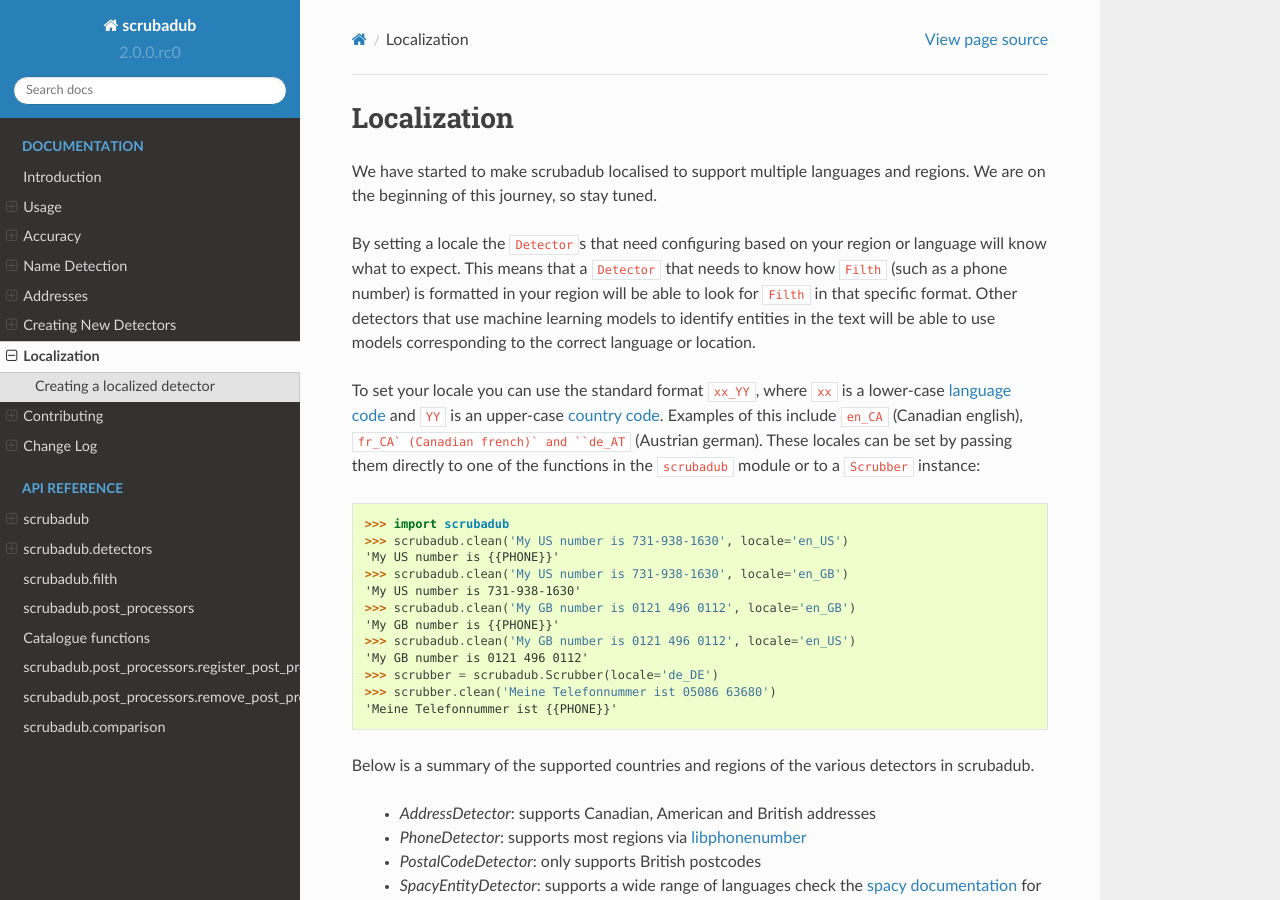
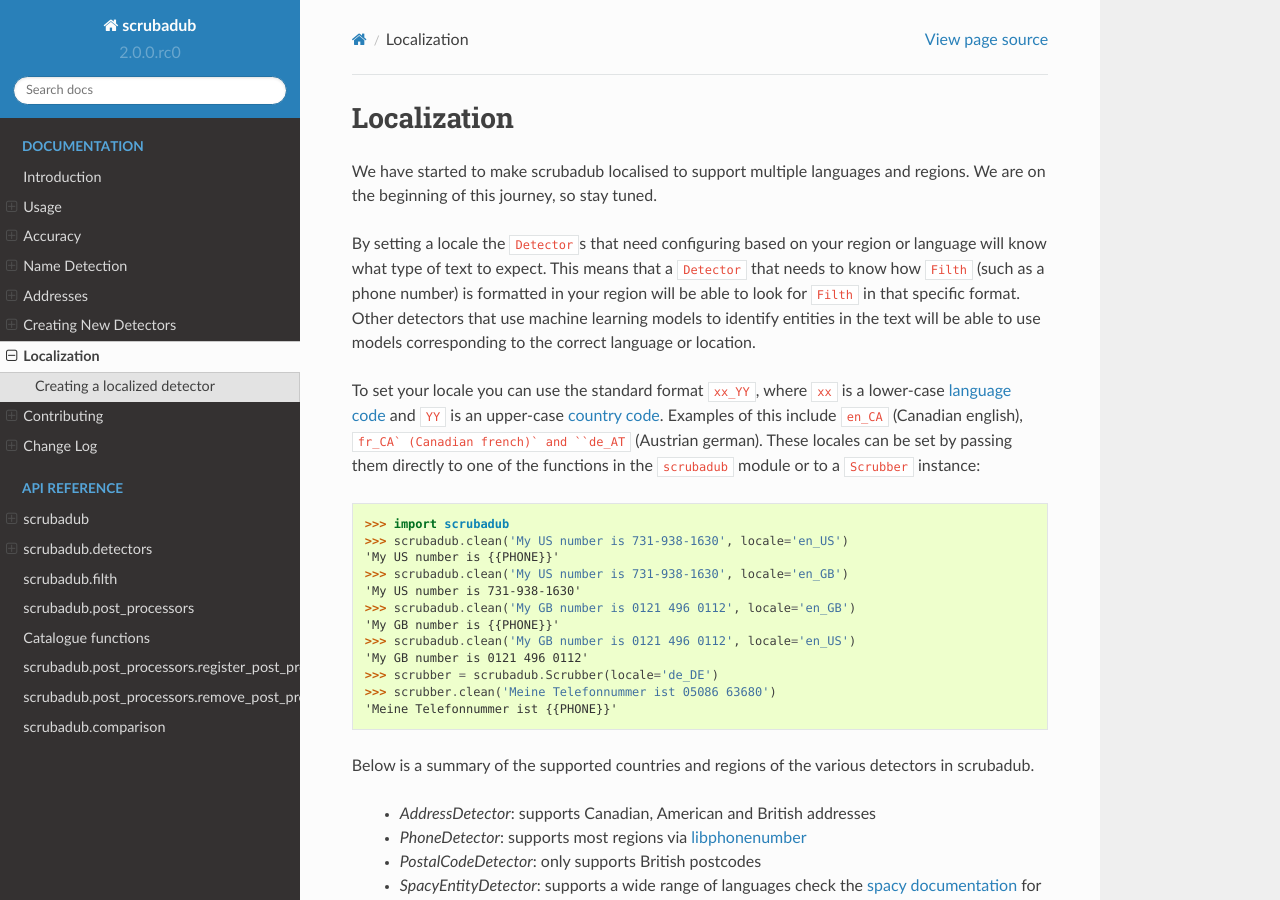
Before and after one commit to LeapBeyond/scrubadub, a Sphinx documentation site: the page built from docs/localization.rst, in a window 1280 px wide and 900 px high. Built offline with Sphinx 7.4.7 and the Read the Docs theme 2.0.0, drawn with Linux system fonts in a browser that asks for light colours; some of the changed lines change nothing that is shown; some of the changed text lies outside the part shown.

Commit message:
ensure examples run and improve wording

```diff
--- a/docs/localization.rst
+++ b/docs/localization.rst
@@ -7,7 +7,7 @@
 We have started to make scrubadub localised to support multiple languages and regions.
 We are on the beginning of this journey, so stay tuned.
 
-By setting a locale the ``Detector``\ s that need configuring based on your region or language will know what to expect.
+By setting a locale the ``Detector``\ s that need configuring based on your region or language will know what type of text to expect.
 This means that a ``Detector`` that needs to know how  ``Filth`` (such as a phone number) is formatted in your
 region will be able to look for ``Filth`` in that specific format.
 Other detectors that use machine learning models to identify entities in the text will be able to use models
@@ -68,7 +68,7 @@
 
 .. code:: pycon
 
-    >>> import scrubadub
+    >>> import scrubadub, re
 
     >>> class EmployeeNameFilth(scrubadub.filth.Filth):
     ...     type = 'employee_name'
@@ -76,8 +76,8 @@
     >>> class EmployeeDetector(scrubadub.detectors.Detector):
     ...     name = 'employee_detector'
     ...
-    ...     def __init__(self, **kwargs):
-    ...         super(EmployeeDetector, self).(**kwargs)
+    ...     def __init__(self, *args, **kwargs):
+    ...         super(EmployeeDetector, self).__init__(*args, **kwargs)
     ...         self.employees = {'DE': ['Walther'], 'US': ['Georgina'] }
     ...         self.regex = re.compile('|'.join(self.employees[self.region]))
     ...
```
